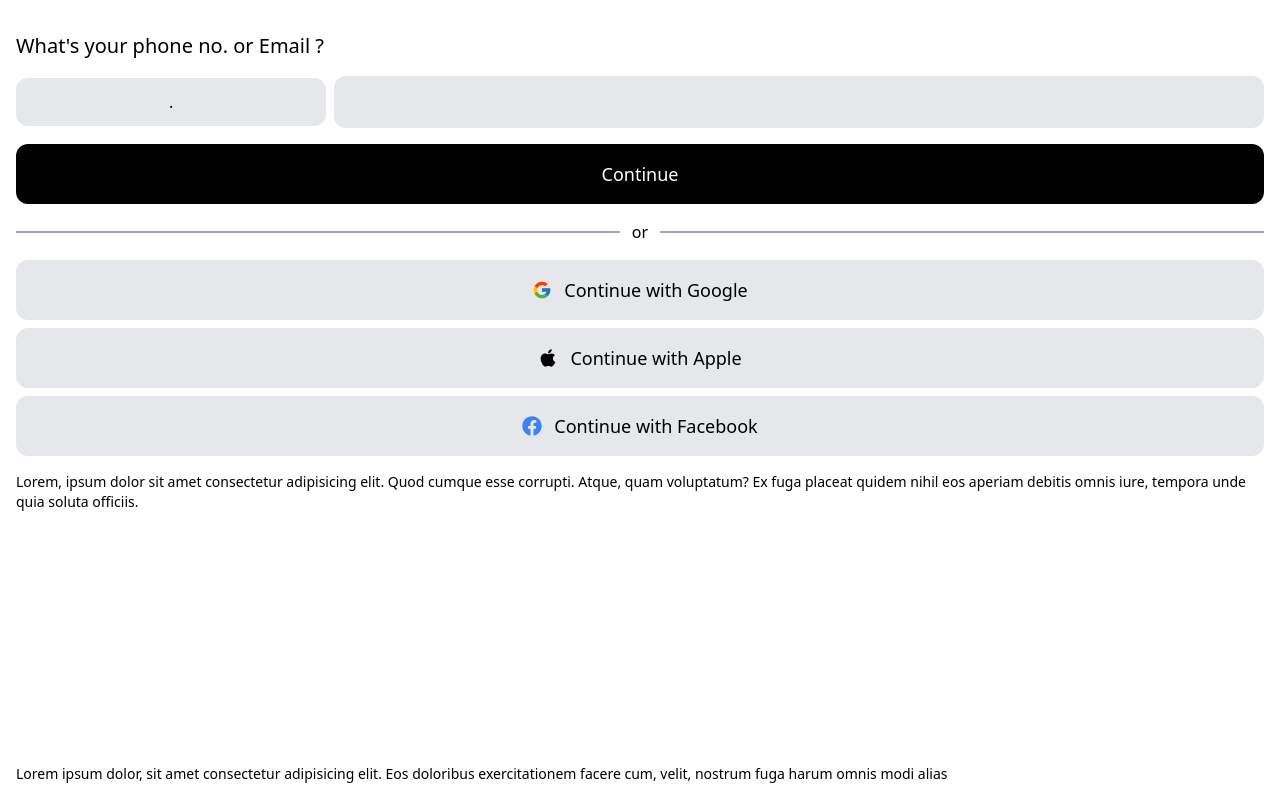
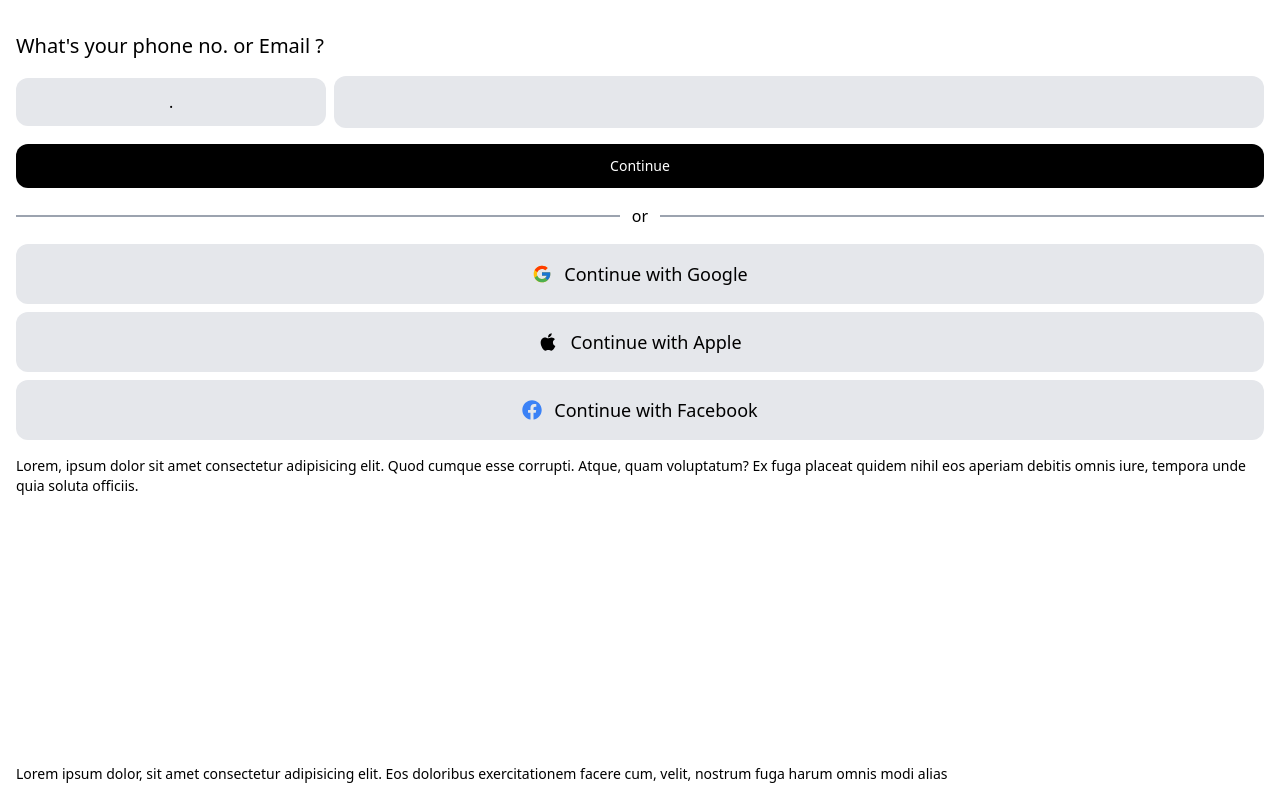
Before and after one commit to AdharBattulwar/Relyft, a React (Vite) app in the folder Frontend/: page / in a window 1280 px wide. Built offline with nearby package versions, Linux system fonts and the light colour scheme.

Commit message:
Refactor Login and OTPVerification components to use react-router-dom

```diff
--- a/Frontend/src/components/Login/index.tsx
+++ b/Frontend/src/components/Login/index.tsx
@@ -3,6 +3,7 @@ import { FaApple, FaFacebook } from "react-icons/fa";
 import { FcGoogle } from "react-icons/fc";
 import { Input } from "../ui/input";
 import { Button } from "../ui/button";
+import { Link } from "react-router-dom";
 
 type Props = object;
 
@@ -24,9 +25,11 @@ const Login: React.FC<Props> = () => {
             </div>
           </div>
           <div className="w-full">
-            <Button className="w-full p-4 rounded-xl bg-black text-white font-medium flex items-center justify-center text-lg">
-              Continue
-            </Button>
+            <Link to="/otp">
+              <Button className="w-full p-3 rounded-xl bg-black text-white">
+                Continue
+              </Button>
+            </Link>
           </div>
         </div>
         <div className="my-4 flex items-center justify-center">
--- a/Frontend/src/components/OtpVerification/index.tsx
+++ b/Frontend/src/components/OtpVerification/index.tsx
@@ -3,6 +3,7 @@ import { InputOTP, InputOTPGroup, InputOTPSlot } from "../ui/input-otp";
 import { IoIosArrowRoundBack, IoIosArrowRoundForward } from "react-icons/io";
 import { Button } from "../ui/button";
 import { RolePopup } from "../Popups/otpPopup";
+import { Link } from "react-router-dom";
 
 type Props = object;
 
@@ -65,9 +66,11 @@ const OtpVerification: React.FC<Props> = () => {
         )}
 
         <div className="w-full flex justify-between">
+          <Link to="/login">
           <Button className="flex w-fit p-2 rounded-full text-4xl font-semibold bg-gray-200">
             <IoIosArrowRoundBack />
           </Button>
+          </Link>
           <Button className="flex w-fit p-2 px-6 rounded-full gap-2 justify-between items-center bg-gray-200">
             Next <IoIosArrowRoundForward className="text-4xl font-semibold" />
           </Button>
```
